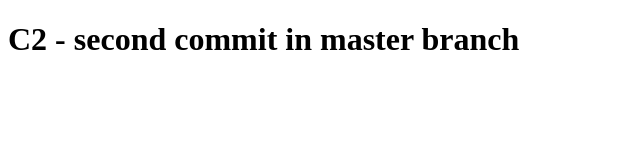
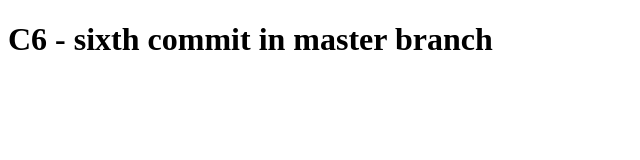
Before and after one commit to 6353540825/DemoRepository, a plain HTML site: page index.html in a window 1280 px wide. Shown: the whole page, without its empty margins (0-640 px from the left). Drawn offline with Linux system fonts and the light colour scheme.

Commit message:
Sixth commit in master branch

```diff
--- a/index.html
+++ b/index.html
@@ -4,10 +4,10 @@
     <meta charset="UTF-8">
     <meta http-equiv="X-UA-Compatible" content="IE=edge">
     <meta name="viewport" content="width=device-width, initial-scale=1.0">
-    <title>C2</title>
+    <title>C6</title>
 
 </head>
 <body>
-    <h1>C2 - second commit in master branch</h1>
+    <h1>C6 - sixth commit in master branch</h1>
 </body>
 </html>
```
